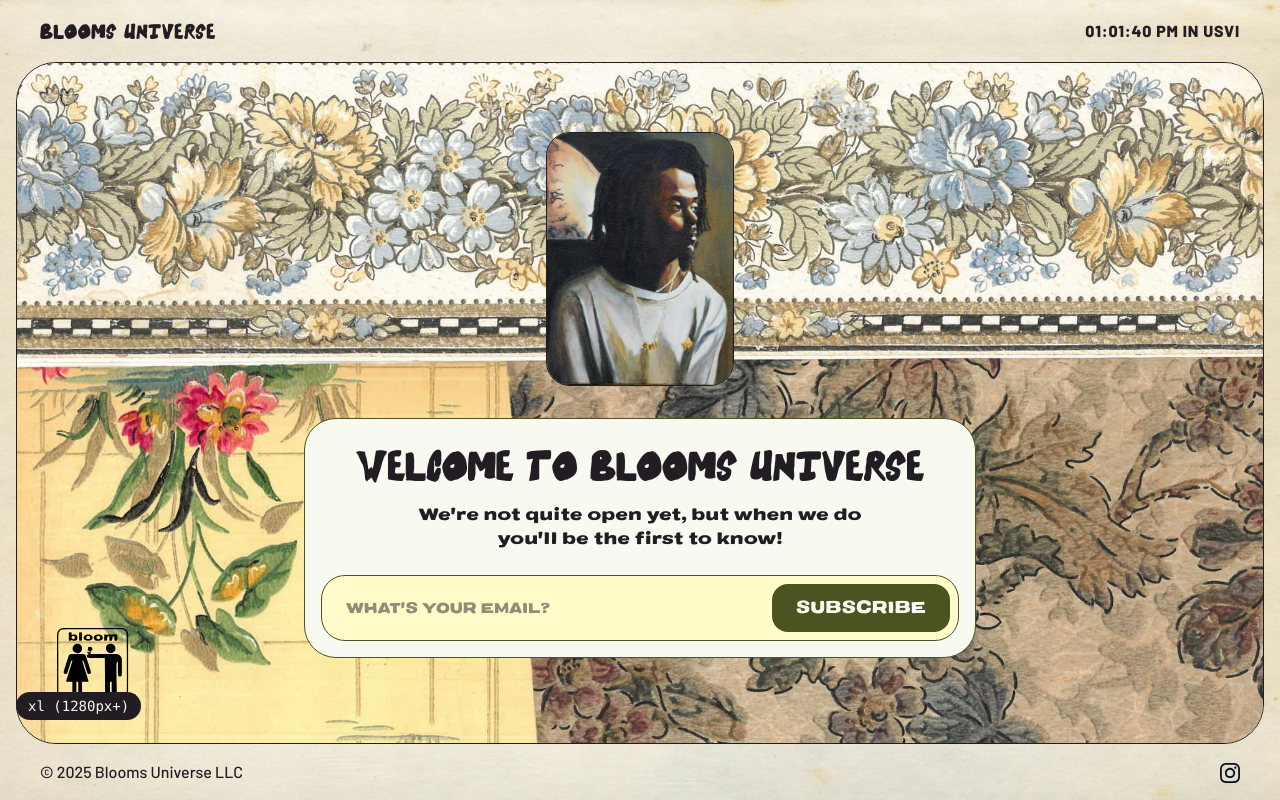
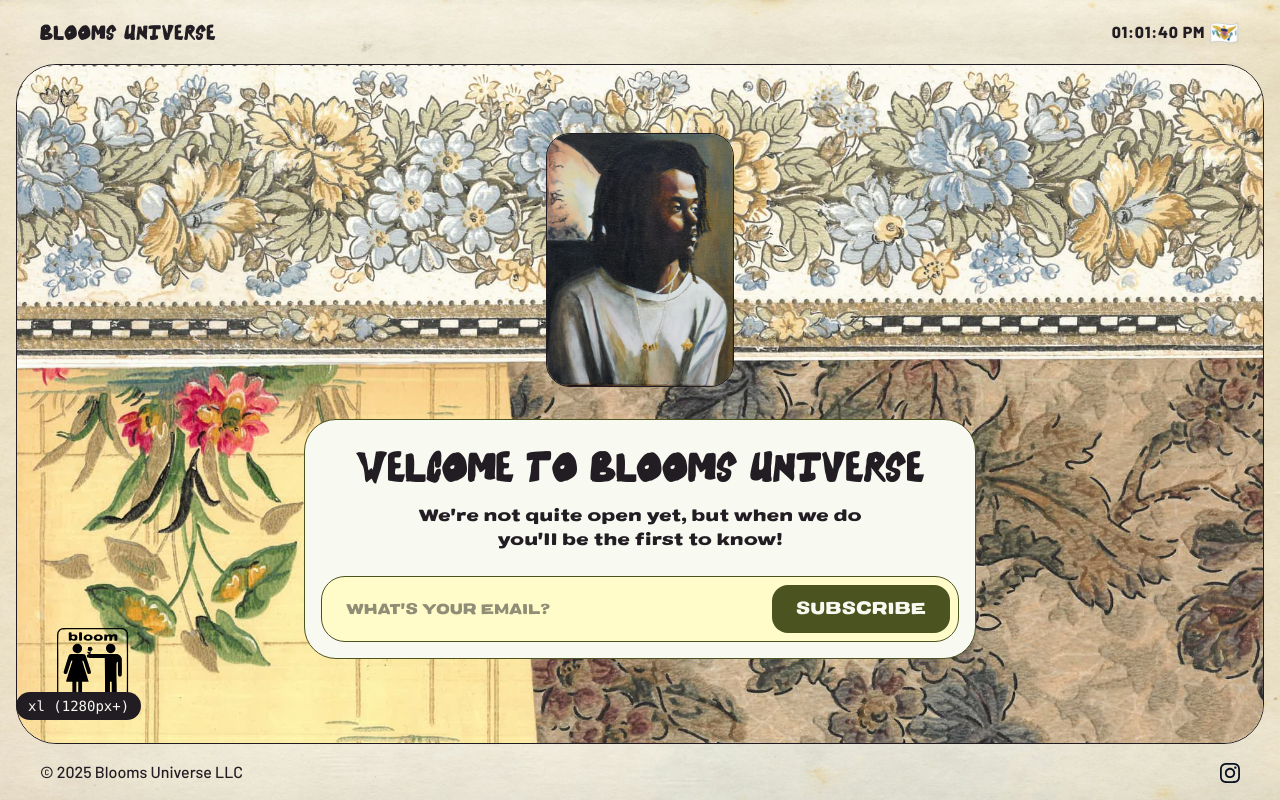
Before and after one commit to brianagude/blooms-universe, a Next.js app: page / in a window 1280 px wide. Built offline with nearby package versions, Linux system fonts and the light colour scheme.

Commit message:
tiny update

```diff
--- a/src/components/Header.tsx
+++ b/src/components/Header.tsx
@@ -35,7 +35,7 @@ export default function Header() {
     <header className="py-4 relative z-50">
       <div className="px-4 flex flex-col items-center justify-center sm:flex-row sm:justify-between sm:px-10">
         <Link href='/' className="font-kiante text-2xl leading-tight tracking-wide uppercase">Blooms Universe</Link>
-        <p className="text-sm sm:text-base font-extrabold leading-7 tracking-wide md:tracking-wider uppercase">{time} in USVI</p>
+        <p className="flex items-center gap-1 text-sm sm:text-base font-extrabold leading-7 tracking-wide md:tracking-wider uppercase">{time} <span className="!text-2xl">🇻🇮</span></p>
       </div>
     </header>
   );
```
Also changed, not shown: src/app/opengraph-image.jpg.
